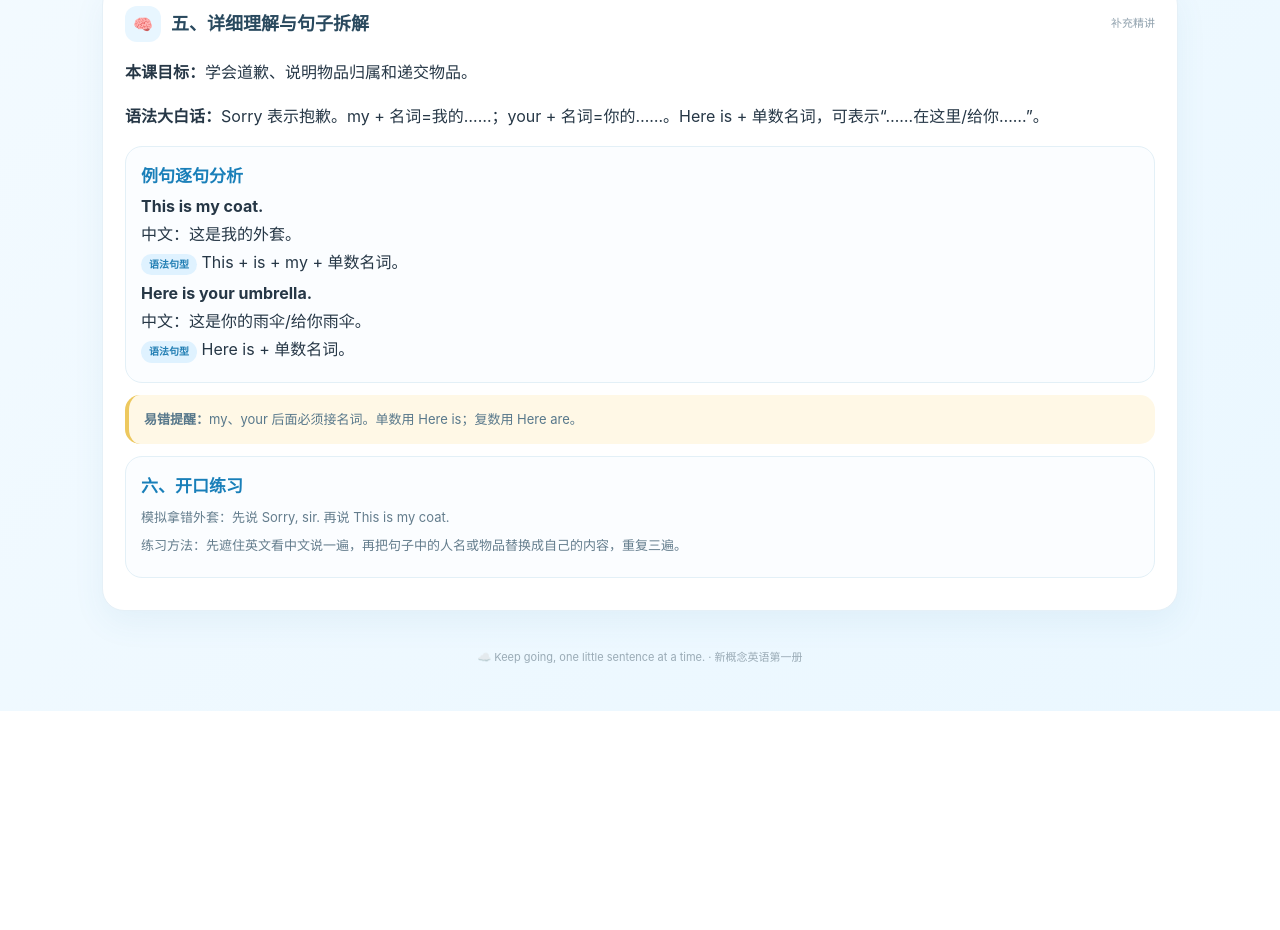
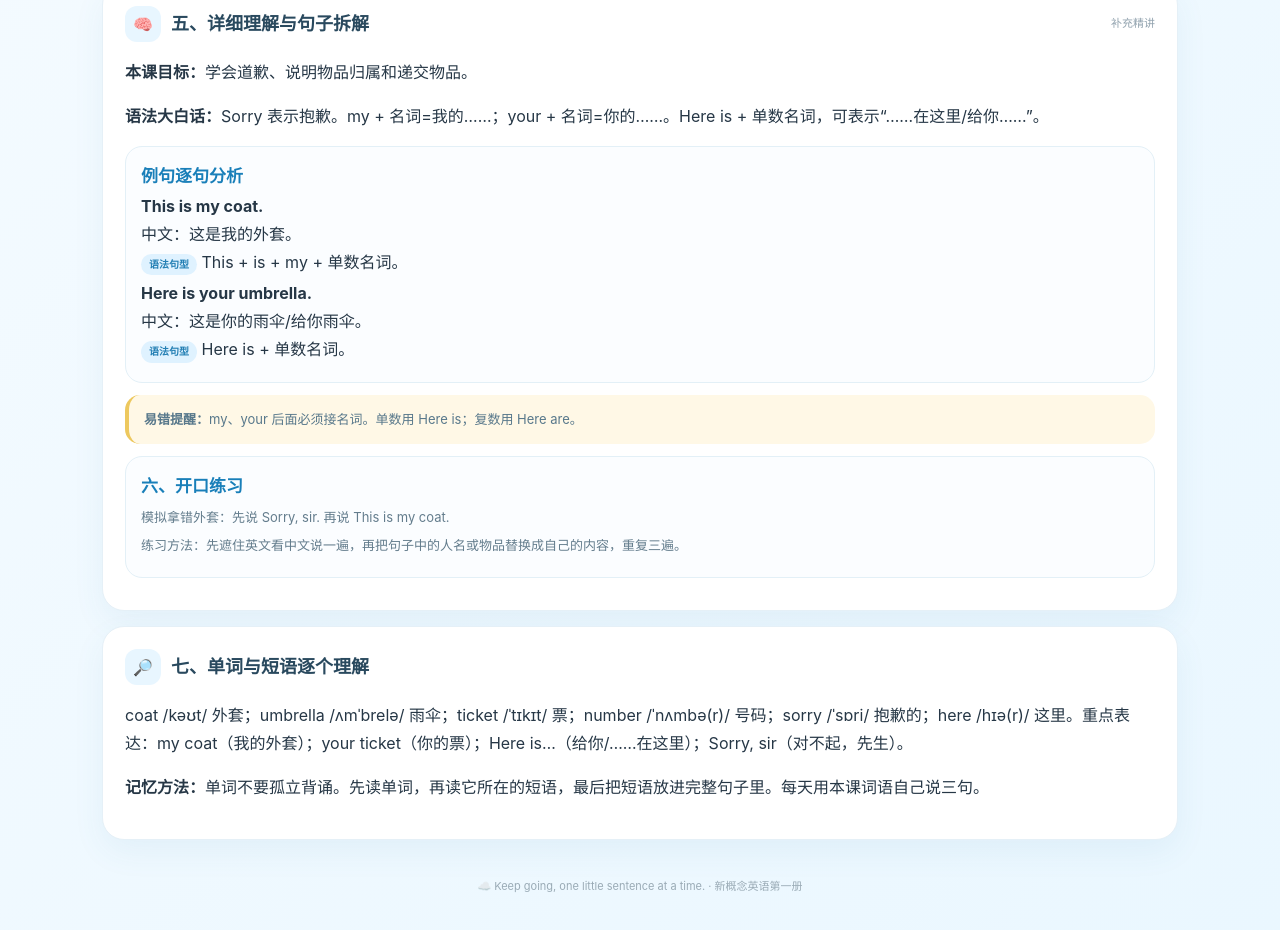
Before and after one commit to weijiale399-prog/weijiale399-prog.github.io, a plain HTML site: page lesson-3-4.html in a window 1280 px wide. Shown: the part 5235-6165 px from the top of the page. Before the commit the page ends 5946 px from the top, so only its background shows below. Drawn offline with Linux system fonts and the light colour scheme.

Commit message:
Add detailed vocabulary and phrase notes for lessons 3 and 4

```diff
--- a/lesson-3-4.html
+++ b/lesson-3-4.html
@@ -55,7 +55,7 @@
 <div class="phrase"><b>场景3：</b>发现拿错雨伞，告诉对方“这不是我的雨伞”。<br><button class="reveal">查看参考答案</button><div class="answer">This is not my umbrella.<br><span class="label">语法句型</span> This + is not + my + 名词。</div></div>
 </div>
 <div class="card checklist"><div class="head"><div class="ico">🌟</div><h2>八、本课复习清单</h2></div><label><input type="checkbox"> 我能区分 my 和 your。</label><label><input type="checkbox"> 我会说 Here is… / Here’s…。</label><label><input type="checkbox"> 我会把 This is… 改成 This is not…。</label><label><input type="checkbox"> 我能说出 coat、umbrella、ticket。</label><label><input type="checkbox"> 我能不看提示自己造出三个句子。</label><button class="reveal" id="done3">✓ 我完成第3课学习</button><span id="doneMsg3"></span></div>
-<div class="card detail-expansion"><div class="head"><div class="ico">🧠</div><h2>五、详细理解与句子拆解</h2><span class="sub">补充精讲</span></div><p><b>本课目标：</b>学会道歉、说明物品归属和递交物品。</p><p><b>语法大白话：</b>Sorry 表示抱歉。my + 名词=我的……；your + 名词=你的……。Here is + 单数名词，可表示“……在这里/给你……”。</p><div class="pattern"><div class="formula">例句逐句分析</div><div class="example"><b>This is my coat.</b><br>中文：这是我的外套。<br><span class="label">语法句型</span> This + is + my + 单数名词。</div><div class="example"><b>Here is your umbrella.</b><br>中文：这是你的雨伞/给你雨伞。<br><span class="label">语法句型</span> Here is + 单数名词。</div></div><div class="call yellow"><b>易错提醒：</b>my、your 后面必须接名词。单数用 Here is；复数用 Here are。</div><div class="pattern"><div class="formula">六、开口练习</div><p>模拟拿错外套：先说 Sorry, sir. 再说 This is my coat.</p><p>练习方法：先遮住英文看中文说一遍，再把句子中的人名或物品替换成自己的内容，重复三遍。</p></div></div></section>
+<div class="card detail-expansion"><div class="head"><div class="ico">🧠</div><h2>五、详细理解与句子拆解</h2><span class="sub">补充精讲</span></div><p><b>本课目标：</b>学会道歉、说明物品归属和递交物品。</p><p><b>语法大白话：</b>Sorry 表示抱歉。my + 名词=我的……；your + 名词=你的……。Here is + 单数名词，可表示“……在这里/给你……”。</p><div class="pattern"><div class="formula">例句逐句分析</div><div class="example"><b>This is my coat.</b><br>中文：这是我的外套。<br><span class="label">语法句型</span> This + is + my + 单数名词。</div><div class="example"><b>Here is your umbrella.</b><br>中文：这是你的雨伞/给你雨伞。<br><span class="label">语法句型</span> Here is + 单数名词。</div></div><div class="call yellow"><b>易错提醒：</b>my、your 后面必须接名词。单数用 Here is；复数用 Here are。</div><div class="pattern"><div class="formula">六、开口练习</div><p>模拟拿错外套：先说 Sorry, sir. 再说 This is my coat.</p><p>练习方法：先遮住英文看中文说一遍，再把句子中的人名或物品替换成自己的内容，重复三遍。</p></div></div><div class="card vocab-expansion"><div class="head"><div class="ico">🔎</div><h2>七、单词与短语逐个理解</h2></div><p>coat /kəʊt/ 外套；umbrella /ʌmˈbrelə/ 雨伞；ticket /ˈtɪkɪt/ 票；number /ˈnʌmbə(r)/ 号码；sorry /ˈsɒri/ 抱歉的；here /hɪə(r)/ 这里。重点表达：my coat（我的外套）；your ticket（你的票）；Here is…（给你/……在这里）；Sorry, sir（对不起，先生）。</p><p><b>记忆方法：</b>单词不要孤立背诵。先读单词，再读它所在的短语，最后把短语放进完整句子里。每天用本课词语自己说三句。</p></div></section>
 
 <section class="lesson" id="l4">
 <div class="card"><div class="head"><div class="ico">🎯</div><h2>本课学习目标</h2></div><div class="grid"><div class="mini"><b>核心提问</b><span>学会询问“这是你的……吗？”</span></div><div class="mini"><b>回答方式</b><span>Yes, it is. / No, it isn’t.</span></div><div class="mini"><b>代词理解</b><span>知道回答时为什么常用 it，而不是一直重复 this。</span></div></div><div class="call yellow">第4课在第3课情景基础上，把注意力放到“确认物品归属”的问答上。练熟这个句型后，可以替换成 book、pen、coat、umbrella 等已学名词。</div></div>
@@ -98,7 +98,7 @@
 <div class="phrase"><b>练习4：</b>这是你的钢笔吗？不，它不是。这是我的钢笔。<br><button class="reveal">查看参考答案</button><div class="answer">Is this your pen? No, it isn’t. This is my pen.<br><span class="label">语法句型</span> Is this…? 一般疑问句；No, it isn’t. 否定简答；This is… 肯定陈述句。</div></div>
 </div>
 <div class="card checklist"><div class="head"><div class="ico">🌟</div><h2>七、本课复习清单</h2></div><label><input type="checkbox"> 我能说 Is this your…?</label><label><input type="checkbox"> 我能回答 Yes, it is. / No, it isn’t.</label><label><input type="checkbox"> 我理解 this 和 it 的区别。</label><label><input type="checkbox"> 我知道 is 提前可以构成一般疑问句。</label><label><input type="checkbox"> 我能替换 book、pen、coat 等词自己造句。</label><button class="reveal" id="done4">✓ 我完成第4课学习</button><span id="doneMsg4"></span></div>
-<div class="card detail-expansion"><div class="head"><div class="ico">🧠</div><h2>五、详细理解与句子拆解</h2><span class="sub">补充精讲</span></div><p><b>本课目标：</b>熟练确认物品归属并作肯定、否定回答。</p><p><b>语法大白话：</b>Is this your + 单数名词? 问“这是你的……吗？”肯定回答 Yes, it is；否定回答 No, it isn't。isn't = is not。回答用 it 指代物品。</p><div class="pattern"><div class="formula">例句逐句分析</div><div class="example"><b>Is this your coat?</b><br>中文：这是你的外套吗？<br><span class="label">语法句型</span> Is + this + your + 单数名词?</div><div class="example"><b>No, it isn't.</b><br>中文：不，它不是。<br><span class="label">语法句型</span> No + 主语 + isn't。</div></div><div class="call yellow"><b>易错提醒：</b>Yes 后不能接 isn't；No 后不能接 is。不要重复用 this，简答时用 it。</div><div class="pattern"><div class="formula">六、开口练习</div><p>拿身边物品练习 Is this my…? — Yes, it is. / No, it isn't.</p><p>练习方法：先遮住英文看中文说一遍，再把句子中的人名或物品替换成自己的内容，重复三遍。</p></div></div></section>
+<div class="card detail-expansion"><div class="head"><div class="ico">🧠</div><h2>五、详细理解与句子拆解</h2><span class="sub">补充精讲</span></div><p><b>本课目标：</b>熟练确认物品归属并作肯定、否定回答。</p><p><b>语法大白话：</b>Is this your + 单数名词? 问“这是你的……吗？”肯定回答 Yes, it is；否定回答 No, it isn't。isn't = is not。回答用 it 指代物品。</p><div class="pattern"><div class="formula">例句逐句分析</div><div class="example"><b>Is this your coat?</b><br>中文：这是你的外套吗？<br><span class="label">语法句型</span> Is + this + your + 单数名词?</div><div class="example"><b>No, it isn't.</b><br>中文：不，它不是。<br><span class="label">语法句型</span> No + 主语 + isn't。</div></div><div class="call yellow"><b>易错提醒：</b>Yes 后不能接 isn't；No 后不能接 is。不要重复用 this，简答时用 it。</div><div class="pattern"><div class="formula">六、开口练习</div><p>拿身边物品练习 Is this my…? — Yes, it is. / No, it isn't.</p><p>练习方法：先遮住英文看中文说一遍，再把句子中的人名或物品替换成自己的内容，重复三遍。</p></div></div><div class="card vocab-expansion"><div class="head"><div class="ico">🔎</div><h2>七、单词与短语逐个理解</h2></div><p>is /ɪz/ 是；isn't /ˈɪznt/ = is not；yes 是的；no 不；it 它，在本课用来代替前面提到的单件物品；this 这个。重点表达：Is this…?（这是……吗？）；Yes, it is（是的）；No, it isn't（不，不是）。</p><p><b>记忆方法：</b>单词不要孤立背诵。先读单词，再读它所在的短语，最后把短语放进完整句子里。每天用本课词语自己说三句。</p></div></section>
 <div class="foot">☁️ Keep going, one little sentence at a time. · 新概念英语第一册</div></div>
 <script>
 const meanings={
```
